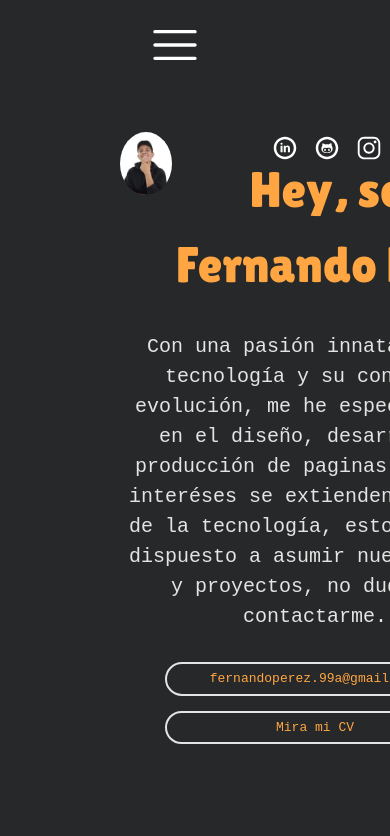
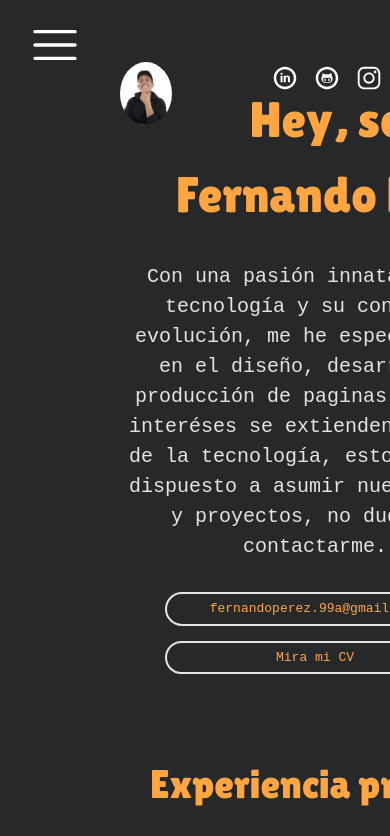
Before and after one commit to Nano1408/my-portfolio, a React (Vite) app: page / in a window 390 px wide. Shown: the top 836 px of the page. Built offline with nearby package versions, Linux system fonts and the light colour scheme; no server answers; a web font is replaced by a local one.

Commit message:
update style toggle menu resposive

```diff
--- a/src/styles/navbar.css
+++ b/src/styles/navbar.css
@@ -20,7 +20,7 @@
     position: relative;
     font-family: 'Lilita One', system-ui;
     position: fixed;
-    z-index: 99;
+    z-index: 2;
     width: 100%;
     top: 30px;
     padding: 10px 0 10px 20px;
@@ -143,6 +143,9 @@
 
 @media screen and (max-width: 800px) {
     .toggle {
+        z-index: 6;
+        position: absolute;
+        left: 0;
         display: block;
         color: var(--color-white);
         width: 50px;
@@ -152,20 +155,26 @@
     }
 
     nav {
-        transition: background-color 0.3s ease-in-out;
         padding: 0;
         width: 90%;
         left: 0;
         top: 0;
         height: 100%;
+        transition: background-color 0.3s ease-in-out;
+        transform: translateX(-100%);
     }
 
     nav.menu-open {
         background-color: var(--second-color);
+        transform: translateX(0);
     }
 
     .toggle.open {
         color: var(--color-btn-icon);
+    }
+
+    nav .container_ul_nav {
+        display: none; /* Oculto por defecto */
     }
 
     nav .container_ul_nav {
@@ -206,13 +215,6 @@
         background: none;
     }
 
-    /* .subMenu {
-        position: relative;
-        margin-left: 0;
-        padding: 0;
-        display: block;
-    } */
-
     nav .menu {
         display: block;
     }
@@ -228,4 +230,8 @@
         margin-left: 0;
         padding: 0;
     }
+
+    nav.menu-open .container_ul_nav {
+        display: flex; /* Mostrar el menú sólo cuando está abierto */
+    }
 }
```
